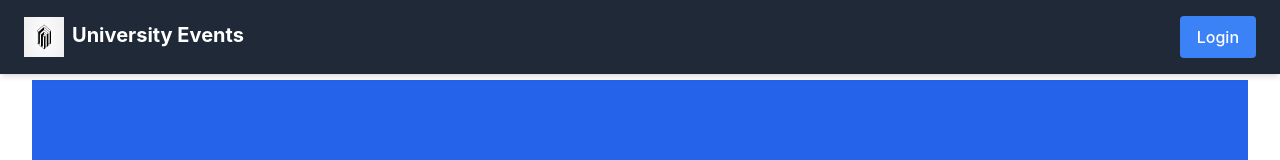
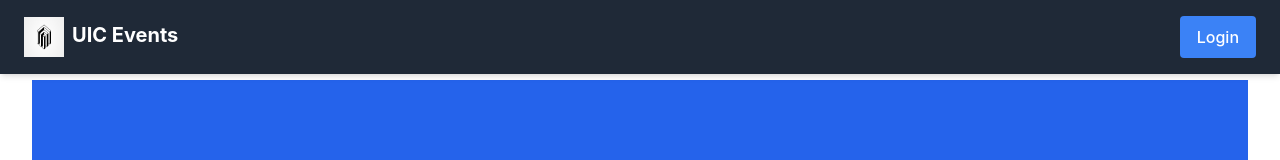
Before and after one commit to lokeshmanideepb/UniFied, a React (Vite) app: page / in a window 1280 px wide. Shown: the top 160 px of the page. Built offline with nearby package versions, Linux system fonts and the light colour scheme.

Commit message:
added code

```diff
--- a/src/pages/Header.tsx
+++ b/src/pages/Header.tsx
@@ -36,7 +36,7 @@ const Header: React.FC = () =>
               alt="Logo"
               className="w-10 h-10 mr-2 inline-block"
             />
-            University Events
+            UIC Events
           </Link>
 
           <NavBar isAuthenticated={isAuthenticated && ( user?.preferences != null )} />
```
